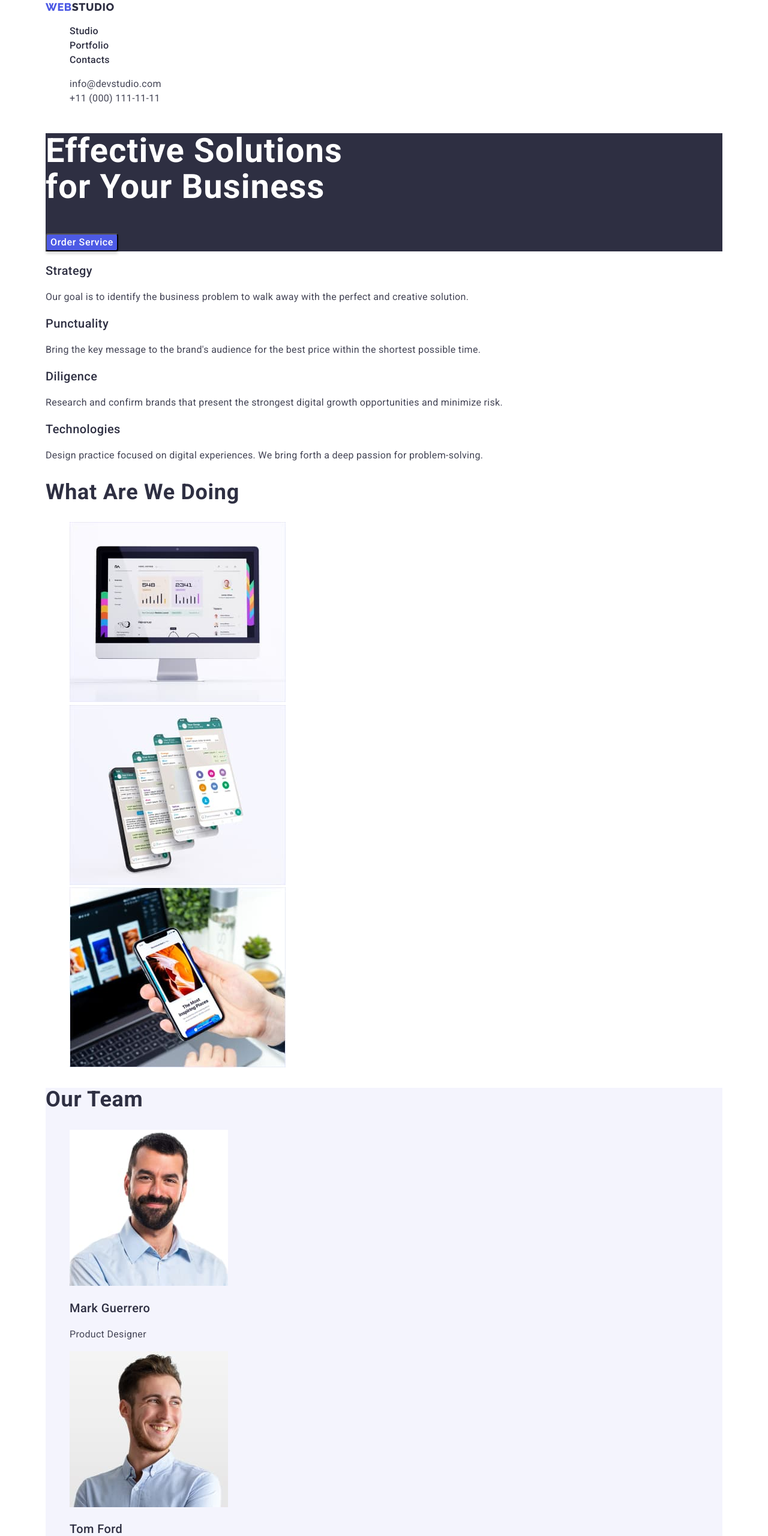
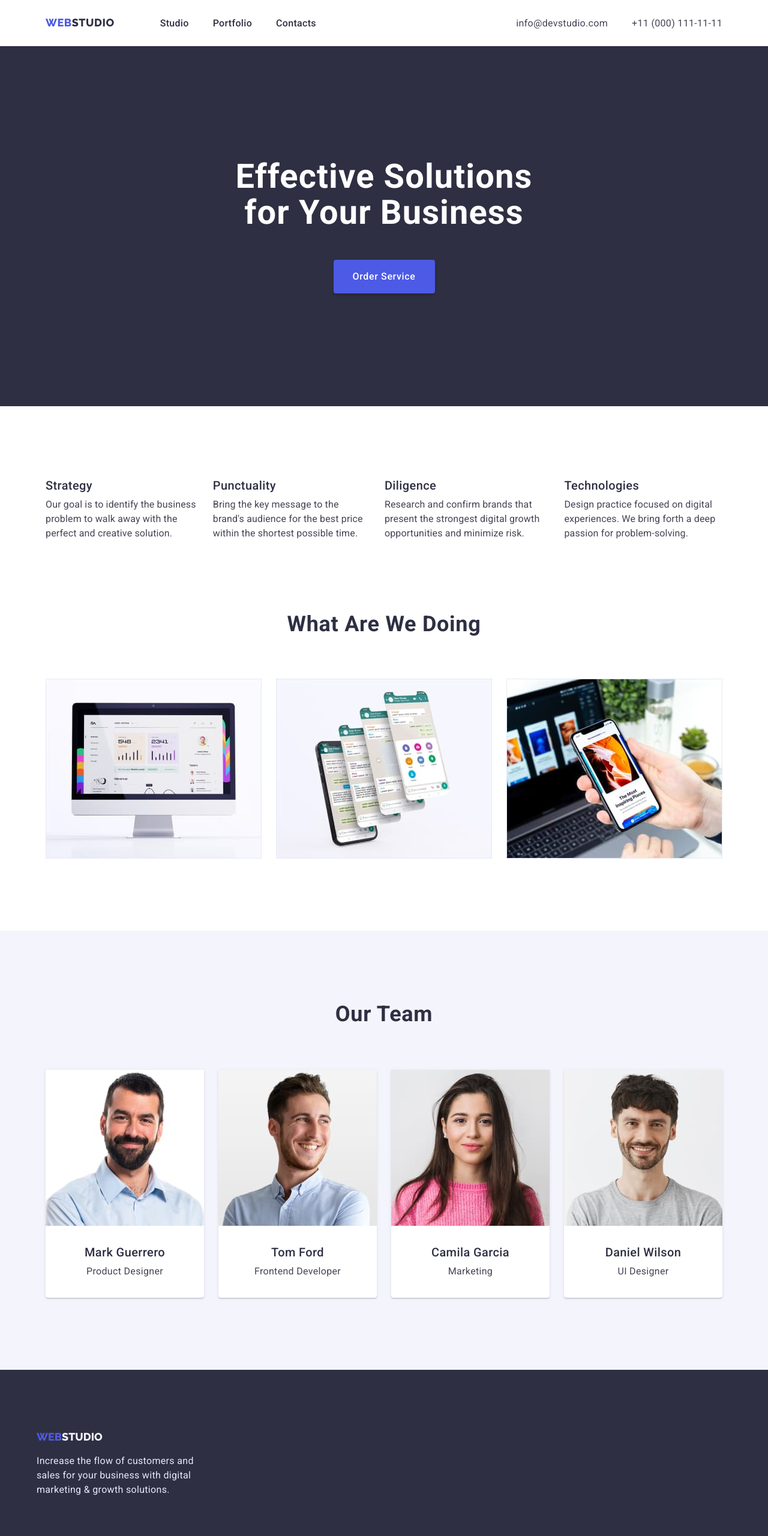
Before and after one commit to Come-And-See/home-2, a plain HTML site: page index.html in a window 1280 px wide. Shown: the top 2560 px of the page at 60% size. Drawn offline with nearby package versions, Linux system fonts and the light colour scheme.

Commit message:
Update mod 3

```diff
--- a/css/styles.css
+++ b/css/styles.css
@@ -5,16 +5,14 @@
   --color-title-write: #ffffff;
   --color-button: #4d5ae5;
   --color-button-portfolio: #f4f4fd;
+  --font-size: 18px;
 }
 
 body {
   background-color: var(--color-title-write);
   font-family: 'Roboto', 'Raleway', sans-serif;
   font-size: 16px;
-
 }
-
-
 
 .container {
   width: 1158px;
@@ -23,25 +21,157 @@ body {
   padding-right: 15px;
 }
 
+html,
+body,
+div,
+span,
+applet,
+object,
+iframe,
+h1,
+h2,
+h3,
+h4,
+h5,
+h6,
+p,
+blockquote,
+pre,
+a,
+abbr,
+acronym,
+address,
+big,
+cite,
+code,
+del,
+dfn,
+em,
+img,
+ins,
+kbd,
+q,
+s,
+samp,
+small,
+strike,
+strong,
+sub,
+sup,
+tt,
+var,
+b,
+u,
+i,
+center,
+dl,
+dt,
+dd,
+ol,
+ul,
+li,
+fieldset,
+form,
+label,
+legend,
+table,
+caption,
+tbody,
+tfoot,
+thead,
+tr,
+th,
+td,
+article,
+aside,
+canvas,
+details,
+embed,
+figure,
+figcaption,
+footer,
+header,
+hgroup,
+menu,
+nav,
+output,
+ruby,
+section,
+summary,
+time,
+mark,
+audio,
+video {
+  margin: 0;
+  padding: 0;
+  border: 0;
+  font-size: 100%;
+  vertical-align: baseline;
+}
+article,
+aside,
+details,
+figcaption,
+figure,
+footer,
+header,
+hgroup,
+menu,
+nav,
+section {
+  display: block;
+}
+html {
+  height: 100%;
+}
+body {
+  line-height: 1;
+}
+ol,
+ul {
+  list-style: none;
+}
+blockquote,
+q {
+  quotes: none;
+}
+blockquote:before,
+blockquote:after,
+q:before,
+q:after {
+  content: '';
+  content: none;
+}
+table {
+  border-collapse: collapse;
+  border-spacing: 0;
+}
+img {
+  display: block;
+}
+
 /* Header */
 
 .logo {
   font-family: 'Raleway';
   font-weight: 800;
-  font-size: 18px;
+  font-size: var(--font-size);
   line-height: 1.33;
   text-decoration: none;
   color: var(--title-color-text);
   letter-spacing: 0.03em;
+  margin-right: 76px;
+  padding: 26px 0;
 }
 .span-logo {
   color: var(--color-button);
 }
 
-.nav-header {
-  list-style: none;
+.header-nav-list {
+  display: flex;
+  gap: 40px;
 }
-.nav-header a {
+.header-nav-link {
   font-weight: 500;
   line-height: 1.5;
   color: var(--title-color-text);
@@ -49,24 +179,41 @@ body {
   letter-spacing: 0.02em;
 }
 
-.nav-header a:hover,
-.nav-header a:focus {
+.header-nav-link:hover,
+.header-nav-link:focus {
   color: var(--color-button);
 }
-.nav-address {
-  list-style: none;
+.nav-address-list {
+  display: flex;
+  flex-wrap: wrap;
+  gap: 40px;
 }
 
-.nav-address a {
+.nav-address-link {
   line-height: 1.5;
   color: var(--color-text);
   text-decoration: none;
   font-style: normal;
   letter-spacing: 0.02em;
 }
-.nav-address a:hover,
-.nav-address a:focus {
+.nav-address-link:hover,
+.nav-address-link:focus {
   color: var(--color-button);
+}
+.address-nav {
+  margin-left: auto;
+}
+
+.header-container-item {
+  display: flex;
+  align-items: baseline;
+}
+.header-item {
+  border-bottom: 1px solid #e7e9fc;
+}
+.header-nav {
+  display: flex;
+  align-items: baseline;
 }
 
 /* Hero Image */
@@ -79,6 +226,11 @@ body {
   line-height: 1.07;
   letter-spacing: 0.02em;
   color: var(--color-title-write);
+  margin-bottom: 48px;
+}
+.hero-item {
+  padding: 188px 0;
+  text-align: center;
 }
 
 .order-service {
@@ -86,6 +238,9 @@ body {
   box-shadow: 0px 4px 4px rgba(0, 0, 0, 0.15);
   border-radius: 4px;
   cursor: pointer;
+  border: none;
+  min-width: 169px;
+  min-height: 56px;
 }
 
 .order-service-title {
@@ -96,10 +251,12 @@ body {
 }
 
 /* Section 1 */
-.feature {
+.feature-list {
   list-style: none;
   margin: 0;
   padding: 0;
+  display: flex;
+  gap: 24px;
 }
 
 .feature-title {
@@ -108,11 +265,12 @@ body {
   line-height: 1.2;
   letter-spacing: 0.02em;
   color: var(--title-color-text);
+  margin-bottom: 8px;
 }
 
 .feature-text {
   line-height: 1.5;
-  letter-spacing: 0.02em;
+  letter-spacing: 0.01em;
   color: var(--color-text);
 }
 
@@ -123,9 +281,13 @@ body {
   letter-spacing: 0.02em;
   color: var(--title-color-text);
   text-transform: capitalize;
+  text-align: center;
+  margin-bottom: 70px;
 }
 .working-list {
-  list-style: none;
+  display: flex;
+  gap: 24px;
+  margin-bottom: 120px;
 }
 /* Section 3 */
 
@@ -139,10 +301,14 @@ body {
   letter-spacing: 0.02em;
   color: var(--title-color-text);
   text-transform: capitalize;
+  text-align: center;
+  margin-bottom: 72px;
 }
 
 .team-list {
-  list-style: none;
+  display: flex;
+  gap: 24px;
+  padding-bottom: 120px;
 }
 .team-list-title {
   font-weight: 500;
@@ -150,11 +316,24 @@ body {
   line-height: 1.2;
   letter-spacing: 0.02em;
   color: var(--title-color-text);
+  margin-bottom: 8px;
 }
 .team-list-text {
   line-height: 1.5;
   letter-spacing: 0.02em;
   color: var(--color-text);
+}
+
+.team-list-item {
+  background: #ffffff;
+  box-shadow: 0px 1px 6px rgba(46, 47, 66, 0.08), 0px 1px 1px rgba(46, 47, 66, 0.16),
+    0px 2px 1px rgba(46, 47, 66, 0.08);
+  border-radius: 0px 0px 4px 4px;
+}
+
+.team-list-item-text {
+  padding: 32px;
+  text-align: center;
 }
 /* Footer */
 .footer-style {
@@ -173,28 +352,38 @@ body {
   line-height: 1.5;
   letter-spacing: 0.02em;
   color: var(--footer-color-text);
+  max-width: 264px;
+  margin-top: 16px;
+}
+
+.footer-item {
+  padding: 100px 0;
 }
 
 /* Portfolio */
 .filters {
   list-style: none;
+  display: flex;
+  justify-content: center;
+  gap: 24px;
+  margin: 96px 0 72px;
 }
 .filters-button {
   padding: 12px 24px;
   background: var(--color-button-portfolio);
   color: var(--color-button);
-  font-weight: 600;
+  font-weight: 500;
   line-height: 1.5;
   cursor: pointer;
   border: 1px solid #e7e9fc;
+  letter-spacing: 0.04em;
   border-radius: 4px;
 }
 
 .filters-button:hover,
 .filters-button:focus {
   background: #404bbf;
-  box-shadow: 0px 3px 1px rgba(0, 0, 0, 0.1), 0px 2px 1px rgba(0, 0, 0, 0.08),
-    0px 2px 2px rgba(0, 0, 0, 0.12);
+  box-shadow: 0px 3px 1px rgba(0, 0, 0, 0.1), 0px 2px 1px rgba(0, 0, 0, 0.08), 0px 2px 2px rgba(0, 0, 0, 0.12);
   border-radius: 4px;
   font-weight: 500;
   line-height: 1.5;
@@ -203,7 +392,11 @@ body {
 }
 
 .portfolio-list {
-  list-style: none;
+  display: flex;
+  flex-wrap: wrap;
+  column-gap: 24px;
+  row-gap: 48px;
+  margin-bottom: 120px;
 }
 .portfolio-list-title {
   font-weight: 500;
@@ -211,12 +404,26 @@ body {
   line-height: 1.2;
   letter-spacing: 0.02em;
   color: var(--title-color-text);
+  padding-bottom: 8px;
 }
 .portfolio-list-text {
   line-height: 1.5;
   letter-spacing: 0.02em;
   color: var(--color-text);
 }
+
+.portfolio-item {
+  background: #ffffff;
+  width: 360px;
+}
+
+.portfolio-item-text {
+  border-bottom: 1px solid #e7e9fc;
+  border-right: 1px solid #e7e9fc;
+  border-left: 1px solid #e7e9fc;
+  padding: 32px 16px;
+}
+
 /* all */
 .hidden {
   position: absolute;
@@ -230,3 +437,7 @@ body {
   clip: rect(0 0 0 0);
   overflow: hidden;
 }
+
+.section {
+  padding-top: 120px;
+}
--- a/index.html
+++ b/index.html
@@ -20,39 +20,44 @@
     />
     <link rel="stylesheet" href="./css/styles.css" />
   </head>
-
   <body>
-    <div class="container">
-      <!-- Top Line -->
-      <header>
-        <nav>
+    <!-- Header -->
+    <header class="header-item">
+      <div class="container header-container-item">
+        <nav class="header-nav">
           <a href="./index.html" class="logo"><span class="span-logo">WEB</span>STUDIO</a>
-          <ul class="nav-header">
-            <li><a href="./index.html">Studio</a></li>
-            <li><a href="./portfolio.html">Portfolio</a></li>
-            <li><a href="#">Contacts</a></li>
+          <ul class="header-nav-list">
+            <li><a href="./index.html" class="header-nav-link">Studio</a></li>
+            <li><a href="./portfolio.html" class="header-nav-link">Portfolio</a></li>
+            <li><a href="#" class="header-nav-link">Contacts</a></li>
           </ul>
         </nav>
-        <address>
-          <ul class="nav-address">
-            <li><a href="mailto:info@devstudio.com">info@devstudio.com</a></li>
-            <li><a href="tel:+110001111111">+11 (000) 111-11-11</a></li>
+        <address class="address-nav">
+          <ul class="nav-address-list">
+            <li><a href="mailto:info@devstudio.com" class="nav-address-link">info@devstudio.com</a></li>
+            <li><a href="tel:+110001111111" class="nav-address-link">+11 (000) 111-11-11</a></li>
           </ul>
         </address>
+      </div>
     </header>
     <main>
       <!-- Hero Image -->
       <section class="hero">
+        <div class="container">
+          <div class="hero-item">
             <h1 class="hero-title">Effective Solutions <br />for Your Business</h1>
             <button type="button" class="order-service">
               <span class="order-service-title">Order Service</span>
             </button>
+          </div>
+        </div>
       </section>
 
       <!-- Section 1 -->
-        <section>
+      <section class="section">
+        <div class="container">
           <h2 class="hidden">Feature</h2>
-          <ul class="feature">
+          <ul class="feature-list">
             <li>
               <h3 class="feature-title">Strategy</h3>
               <p class="feature-text">
@@ -82,10 +87,12 @@
               </p>
             </li>
           </ul>
+        </div>
       </section>
 
       <!-- Section 2 -->
-        <section>
+      <section class="section">
+        <div class="container">
           <h2 class="working-title">What are we doing</h2>
           <ul class="working-list">
             <li>
@@ -98,44 +105,56 @@
               <img src="./images/img3.jpg" alt="smartphone with app" width="360" />
             </li>
           </ul>
+        </div>
       </section>
 
       <!-- Section 3 -->
-        <section class="section-team">
+      <section class="section-team section">
+        <div class="container">
           <h2 class="team-title">Our Team</h2>
           <ul class="team-list">
-            <li>
+            <li class="team-list-item">
               <img src="./images/foto1.jpg" alt="photography Mark Guerrero" width="264" />
+              <div class="team-list-item-text">
                 <h3 class="team-list-title">Mark Guerrero</h3>
                 <p class="team-list-text">Product Designer</p>
+              </div>
             </li>
-            <li>
+            <li class="team-list-item">
               <img src="./images/foto2.jpg" alt="photography Tom Ford" width="264" />
+              <div class="team-list-item-text">
                 <h3 class="team-list-title">Tom Ford</h3>
                 <p class="team-list-text">Frontend Developer</p>
+              </div>
             </li>
-            <li>
+            <li class="team-list-item">
               <img src="./images/foto3.jpg" alt="photography Camila Garcia" width="264" />
+              <div class="team-list-item-text">
                 <h3 class="team-list-title">Camila Garcia</h3>
                 <p class="team-list-text">Marketing</p>
+              </div>
             </li>
-            <li>
+            <li class="team-list-item">
               <img src="./images/foto4.jpg" alt="photography Daniel Wilson" width="264" />
+              <div class="team-list-item-text">
                 <h3 class="team-list-title">Daniel Wilson</h3>
                 <p class="team-list-text">UI Designer</p>
+              </div>
             </li>
           </ul>
+        </div>
       </section>
     </main>
 
     <!-- Footer -->
     <footer class="footer-style">
+      <div class="container footer-item">
         <a href="./index.html" class="footer-logo"> <span class="span-logo">WEB</span>STUDIO</a>
         <p class="footer-text">
           Increase the flow of customers and sales for your business with digital marketing & growth
           solutions.
         </p>
+      </div>
     </footer>
-    </div>
   </body>
 </html>
```
Also changed, not shown: portfolio.html (+46 -21 lines). Lines whose indentation alone changed are shown as unchanged.
